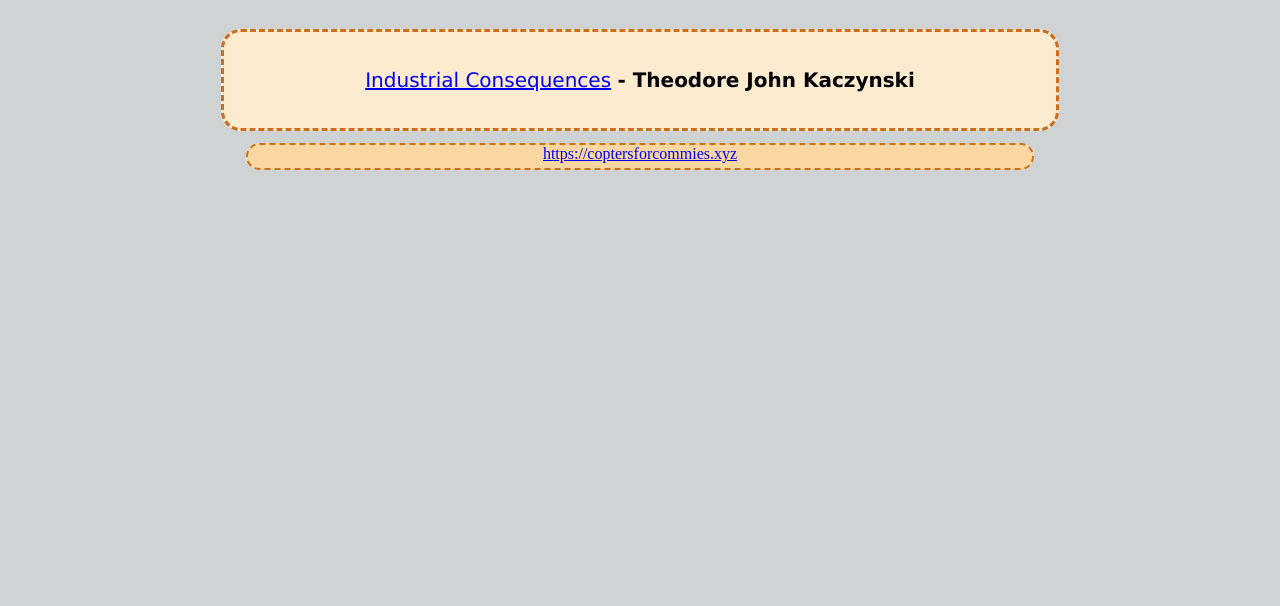
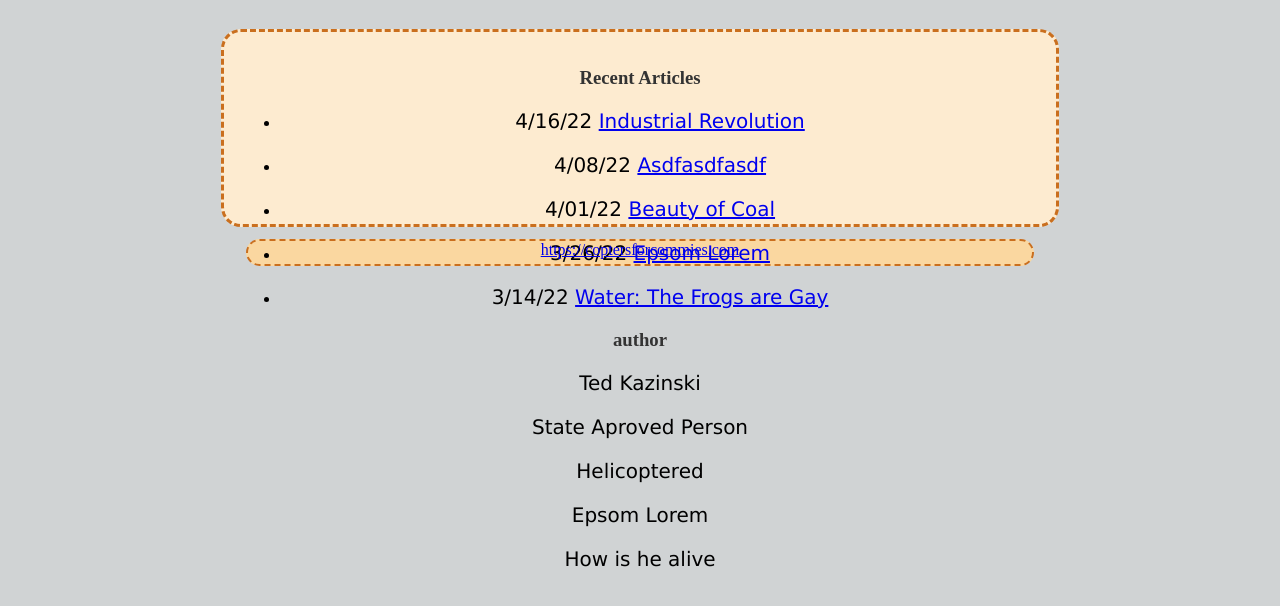
Before and after one commit to NathanielStrong/coptersforcommies, a plain HTML site: page articles/articles.html in a window 1280 px wide. Shown: the part 146-752 px from the top of the page. Drawn offline with Linux system fonts and the light colour scheme.

Commit message:
Add files via upload

```diff
--- a/articles/articles.html
+++ b/articles/articles.html
@@ -18,15 +18,31 @@
 
 <h1>Articles</h1>
 
-<main>
-  <p>
-  <a href="industrialconsequences.html">Industrial Consequences</a>
-  <b>- Theodore John Kaczynski</b>
-  </p>
+<main style="height: 10em;">
+  <div class="row">
+  <div class="column left">
+    <h3>Recent Articles</h3>
+    <ul>
+    <li><p>4/16/22 <a href="industrialconsequences.html">Industrial Revolution</a></p></li>
+    <li><p>4/08/22 <a href="industrialconsequences.html">Asdfasdfasdf</a></p></li>
+    <li><p>4/01/22 <a href="industrialconsequences.html">Beauty of Coal</a></p></li>
+    <li><p>3/26/22 <a href="industrialconsequences.html">Epsom Lorem</a></p></li>
+    <li><p>3/14/22 <a href="industrialconsequences.html">Water: The Frogs are Gay</a></p></li>
+    </ul>
+  </div>
+  <div class="column right" style="text-align: right;">
+    <h3>author</h3>
+    <p>Ted Kazinski</p>
+    <p>State Aproved Person</p>
+    <p>Helicoptered</p>
+    <p>Epsom Lorem</p>
+    <p>How is he alive</p>
+  </div>
+</div>
 </main>
 
 <footer class="footer">
-<a href="coptersforcommies.xyz">https://coptersforcommies.xyz</a>
+<a href="coptersforcommies.com">https://coptersforcommies.com</a>
 </footer>
 
 </body>
```
Also changed, not shown: articles/industrialconsequences.html (+1 -1 lines).
